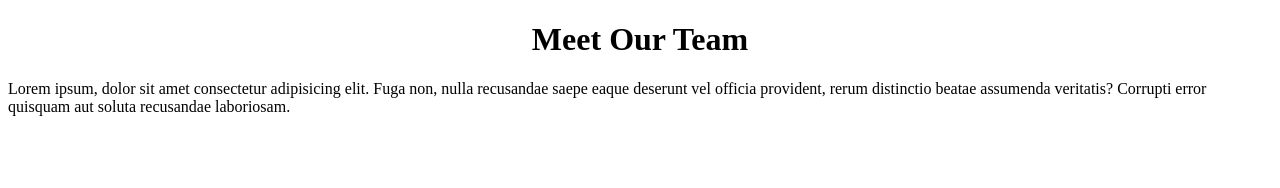
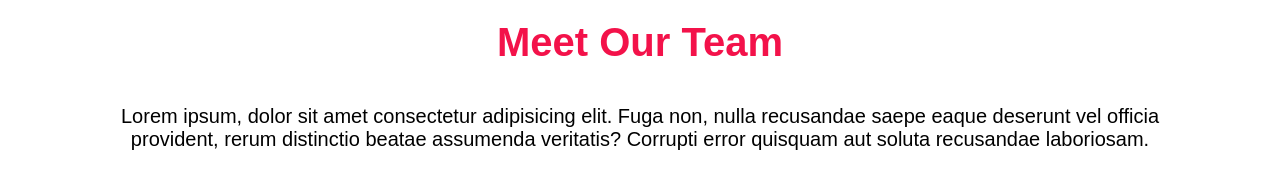
Before and after one commit to TobiaRigon/html-css-float-cards, a plain HTML site: page index.html in a window 1280 px wide. Drawn offline with Linux system fonts and the light colour scheme.

Commit message:
header and p

```diff
--- a/css/style.css
+++ b/css/style.css
@@ -1,4 +1,32 @@
+/* general */
+*{
+    margin:0;
+    padding: 0;
+    box-sizing: border-box;
+}
+
+:root{
+    font-family:sans-serif ;
+}
+
 /* header */
 h1{
     text-align: center;
+    color: rgb(243, 18, 74);
+    font-size: 40px;
+    margin:20px;
+    font-weight:800;
 }
+
+/* main */
+.container{
+    box-align: center;
+    width: 85%;
+    margin:40px auto;
+}
+
+
+p{
+    text-align: center;
+    font-size: 20px;
+}
--- a/index.html
+++ b/index.html
@@ -10,10 +10,14 @@
     <header>
         <h1>Meet Our Team</h1>
     </header>
+    <div class="container">
 
-    <main>
-        <p>Lorem ipsum, dolor sit amet consectetur adipisicing elit. Fuga non, nulla recusandae saepe eaque deserunt vel officia provident, rerum distinctio beatae assumenda veritatis? Corrupti error quisquam aut soluta recusandae laboriosam.
-        </p>
-    </main>
+
+        <main>
+            <p>Lorem ipsum, dolor sit amet consectetur adipisicing elit. Fuga non, nulla recusandae saepe eaque deserunt vel officia provident, rerum distinctio beatae assumenda veritatis? Corrupti error quisquam aut soluta recusandae laboriosam.
+            </p>
+        </main>
+    </div>
+
 </body>
 </html>
```
